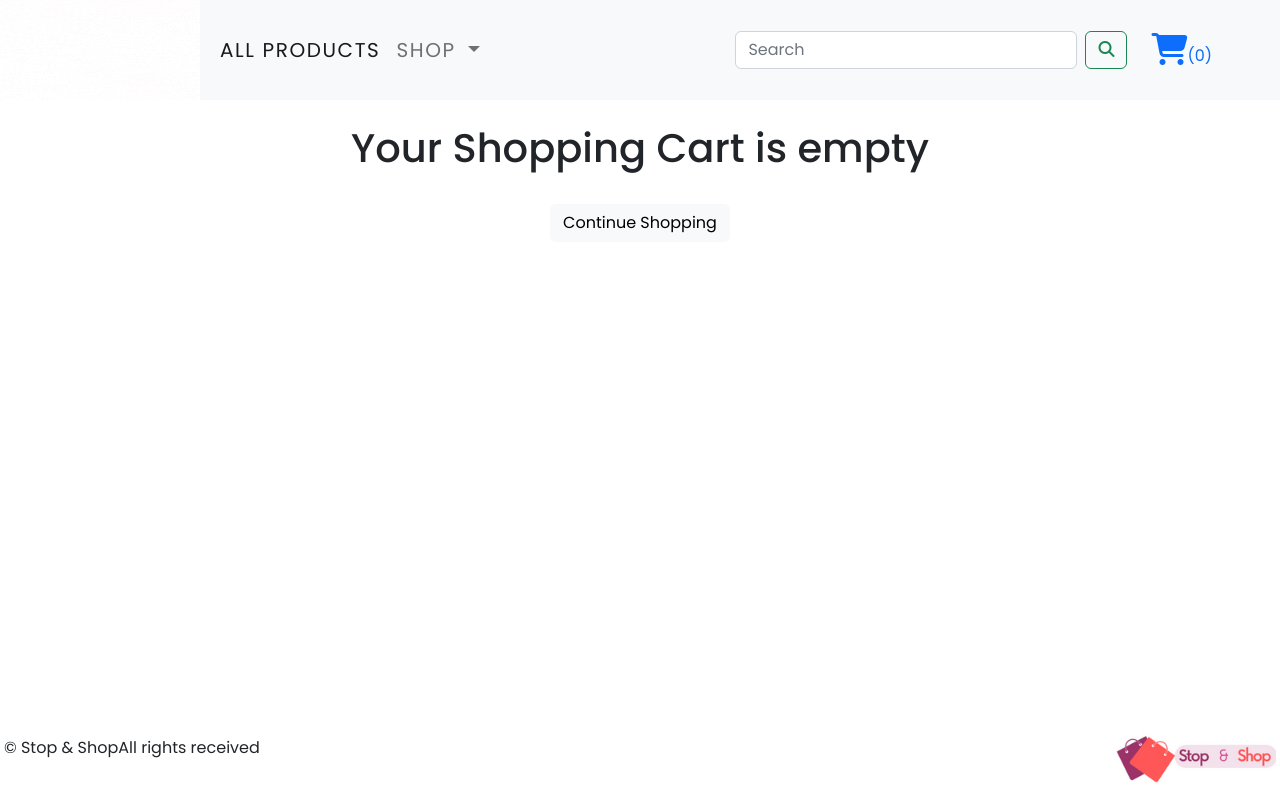
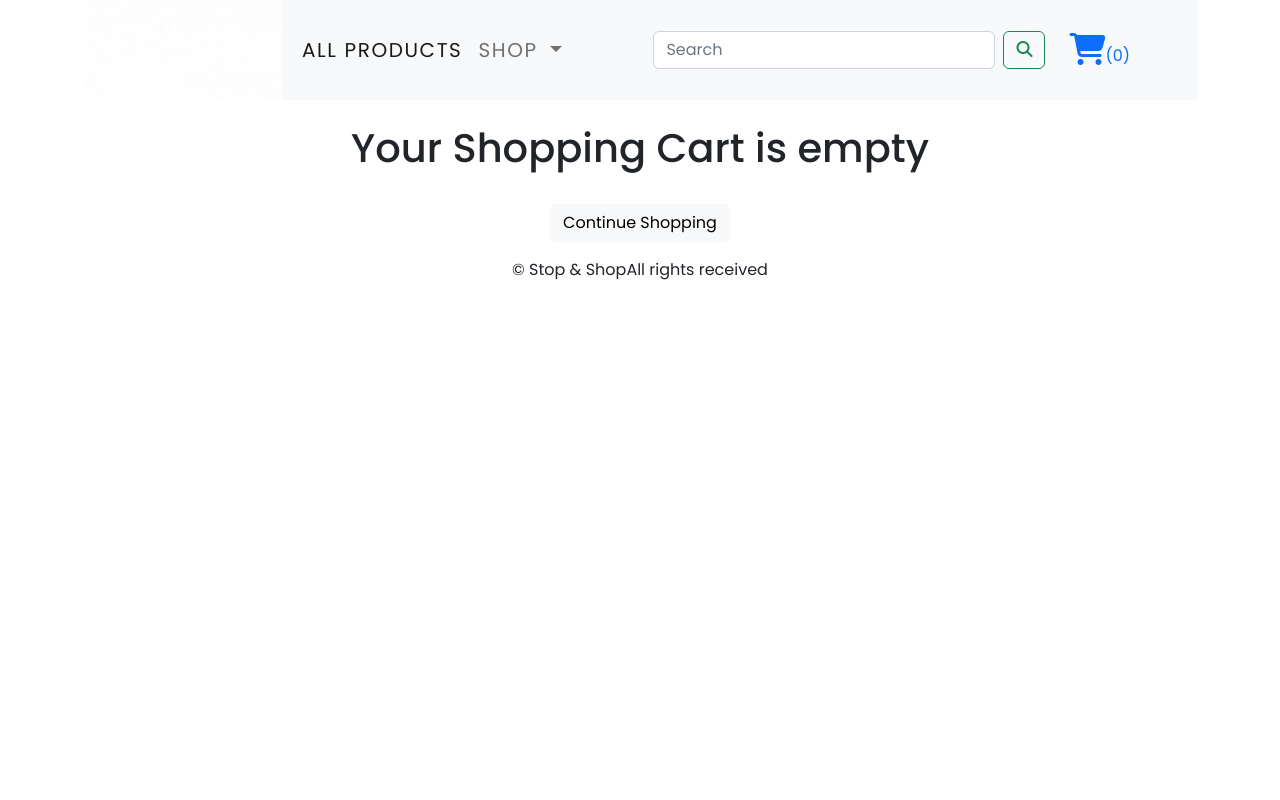
Before and after one commit to jomal4152/PythonDjango, a Django app: page /cartApp/ in a window 1280 px wide. Run offline with Django 3.2, Linux system fonts and the light colour scheme; data comes from the database, SQL or seed files in the repository; some libraries are stand-ins or nearby versions.

Commit message:
footer changed

```diff
--- a/Ecommerce_Project/EcommerceProject/templates/footer.html
+++ b/Ecommerce_Project/EcommerceProject/templates/footer.html
@@ -1,10 +1,7 @@
 {% load static %}
-<footer class = "mt-auto p-1 m-0">
-    <div class = "d-flex flex-row justify-content-between ">
-        <div class="d-flex flex-row align-items-center">
+<footer class = "h-10">
+        <div class="d-flex flex-row align-items-center justify-content-center">
             <p>&copy; Stop & Shop</p>
             <p>All rights received</p>
         </div>
-        <img class = "h-10" height = "80px" src = "{% static 'image/logo.png' %}" alt = "Logo">
-    </div>
 </footer>
--- a/Ecommerce_Project/EcommerceProject/templates/header.html
+++ b/Ecommerce_Project/EcommerceProject/templates/header.html
@@ -1,6 +1,6 @@
 {% load static %}
 
-<header class = "h-10 d-flex justify-content-evenly">
+<header class = "container h-10 d-flex justify-content-evenly">
         <a href = "{% url 'shop:allProdCat' %}"><img class="h-60" src = "{% static 'image/logo.gif' %}" alt = "Logo"></a>
     {% include 'nav.html' %}
 </header>
```
